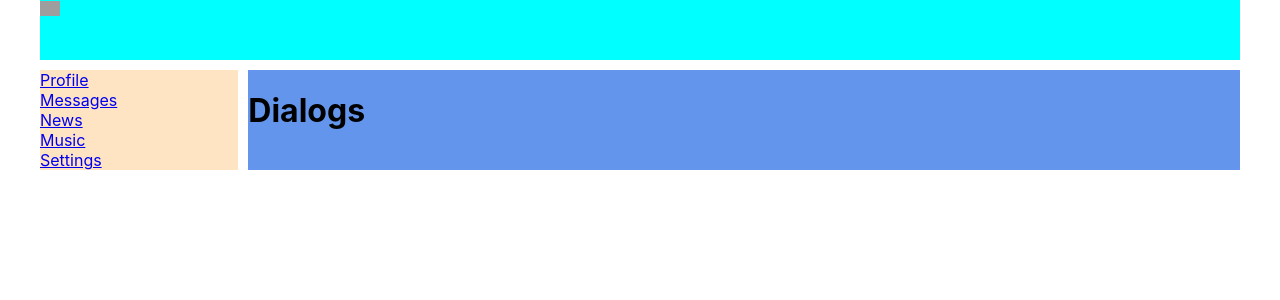
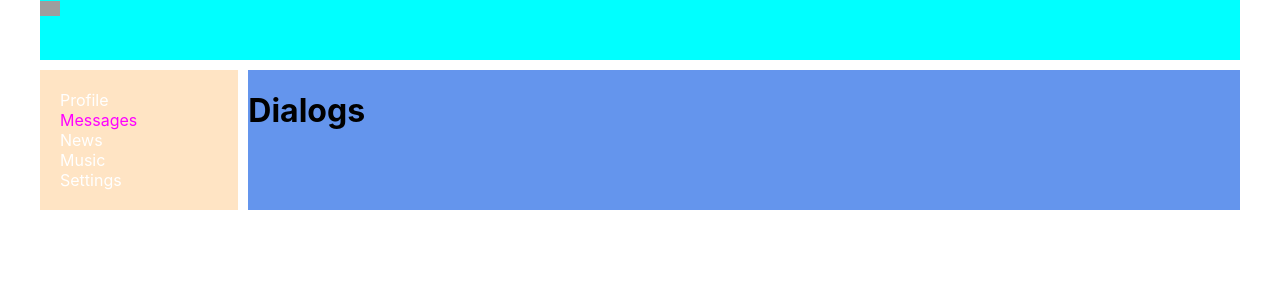
Before and after one commit to ns0ff/simple-social-network, a React (Create React App) app: page /messages in a window 1280 px wide. Shown: the top 300 px of the page. Built offline with nearby package versions, Linux system fonts and the light colour scheme; grey boxes are pictures that could not be loaded.

Commit message:
part 2 (step 20) navlink decoration

```diff
--- a/src/Components/Navbar/Navbar.module.css
+++ b/src/Components/Navbar/Navbar.module.css
@@ -1,4 +1,14 @@
 .nav {
     grid-area: n;
     background-color: bisque;
+    padding: 20px;
 }
+
+.item a {
+    color: #fff;
+    text-decoration: none;
+}
+
+.item a.active {
+    color: #f0f;
+}
--- a/src/Components/Navbar/Navbar.tsx
+++ b/src/Components/Navbar/Navbar.tsx
@@ -5,20 +5,20 @@ import {NavLink} from "react-router-dom";
 export function Navbar () {
     return (
         <nav className={style.nav}>
-            <div>
-                <NavLink to='/profile'>Profile</NavLink>
+            <div className={style.item}>
+                <NavLink className={(navDate) => (navDate.isActive ? style.active : "")} to='/profile'>Profile</NavLink>
             </div>
-            <div>
-                <NavLink to='/messages'>Messages</NavLink>
+            <div className={style.item}>
+                <NavLink className={(navDate) => (navDate.isActive ? style.active : "")} to='/messages'>Messages</NavLink>
             </div>
-            <div>
-                <NavLink to='/news'>News</NavLink>
+            <div className={style.item}>
+                <NavLink className={(navDate) => (navDate.isActive ? style.active : "")} to='/news'>News</NavLink>
             </div>
-            <div>
-                <NavLink to='/music'>Music</NavLink>
+            <div className={style.item}>
+                <NavLink className={(navDate) => (navDate.isActive ? style.active : "")} to='/music'>Music</NavLink>
             </div>
-            <div>
-                <NavLink to='/settings'>Settings</NavLink>
+            <div className={style.item}>
+                <NavLink className={(navDate) => (navDate.isActive ? style.active : "")} to='/settings'>Settings</NavLink>
             </div>
         </nav>
     )
```
